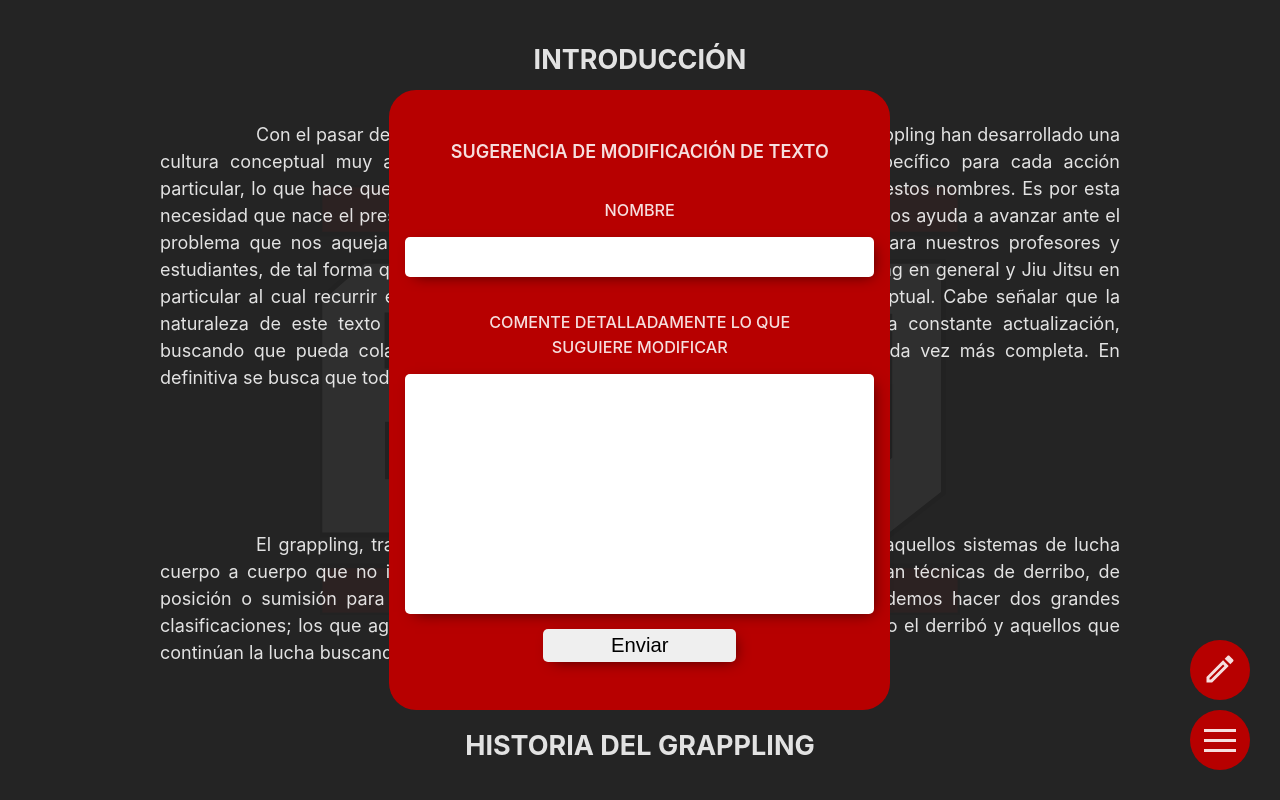
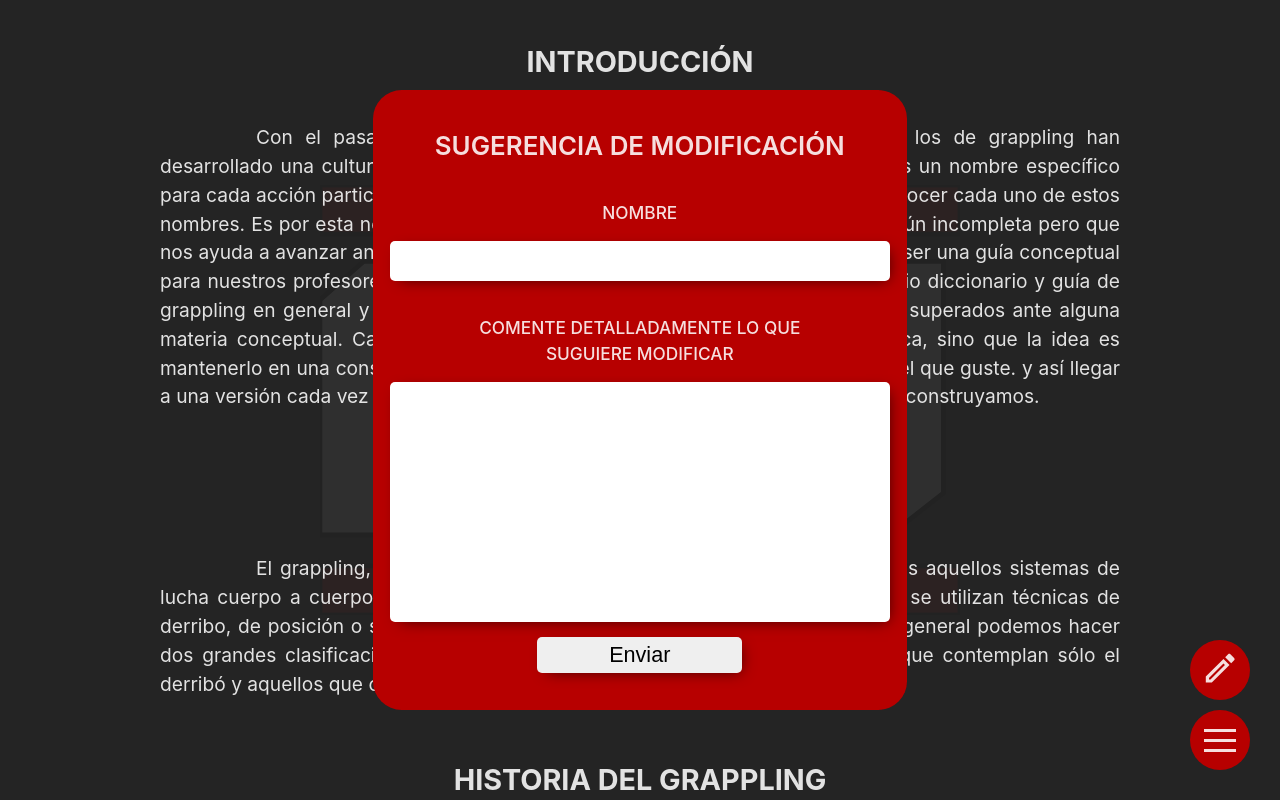
Before and after one commit to jjmillar/glosario-ed, a React (Vite) app: page / in a window 1280 px wide. Both pictures are taken after a click on the button 1220 px from the left and 670 px from the top of the page. Shown: the top 800 px of the page. Built offline with nearby package versions, Linux system fonts and the light colour scheme.

Commit message:
style: text adjustment

```diff
--- a/src/components/components.scss
+++ b/src/components/components.scss
@@ -83,6 +83,7 @@
 
 .form__div {
         width: 80%;
+        font-size: 1.35rem;
         font-weight: 600;
         text-align: center;
 }
--- a/src/components/edit.jsx
+++ b/src/components/edit.jsx
@@ -41,7 +41,7 @@ const Edit = () => {
         <div className='modal scale-in-br'>
           <form ref={form} onSubmit={sendEmail} className='form'>
             <input type='text' className='form__hidden' />
-            <div className='form__div'>SUGERENCIA DE MODIFICACIÓN DE TEXTO</div>
+            <div className='form__div'>SUGERENCIA DE MODIFICACIÓN</div>
             <label>NOMBRE</label>
             <input id='user_name' type='text' name='user_name' className='text' />
             <label>COMENTE DETALLADAMENTE LO QUE SUGUIERE MODIFICAR</label>
--- a/src/components/intro.jsx
+++ b/src/components/intro.jsx
@@ -5,7 +5,7 @@ function IntroAnimation () {
   const introProps = useSpring({
     opacity: 0, // Start with opacity 0
     from: { opacity: 1 }, // Animate from opacity 1
-    delay: 3000
+    delay: 3500
   })
 
   return (
--- a/src/index.scss
+++ b/src/index.scss
@@ -3,7 +3,7 @@
 :root {
   font-family: Inter, system-ui, Avenir, Helvetica, Arial, sans-serif;
   line-height: 1.5;
-  font-size: 1.125rem;
+  font-size: 1.2rem;
   color: $lightText;
 
   background-color: $backgroundColor;
```
